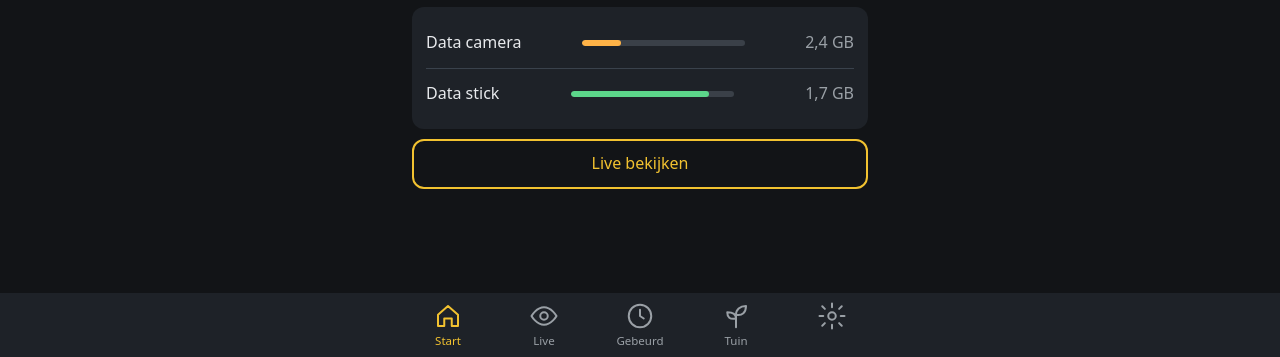
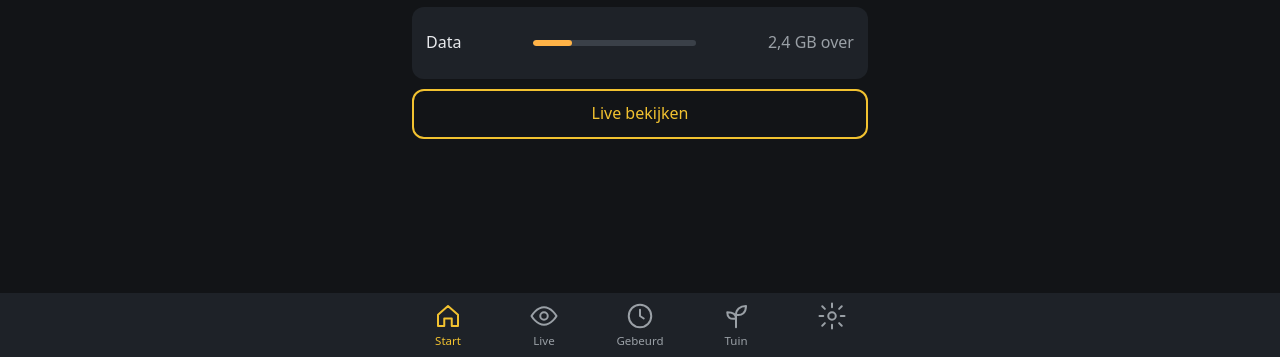
Before and after one commit to proeftuin1977/tuinalarm-ui, a plain HTML site: page proef.html in a window 1280 px wide. Shown: the part 443-800 px from the top of the page. Drawn offline with Linux system fonts and the light colour scheme.

Commit message:
Proef: een databundel
Co-Authored-By: Claude Opus 5.5 <noreply@anthropic.com>

```diff
--- a/proef.html
+++ b/proef.html
@@ -38,8 +38,7 @@
   </div>
 
   <div class="kaart" onclick="ga('instellingen')">
-    <div class="regel"><span class="naam">Data camera</span><div class="balk let-op"><i style="width:24%"></i></div><span class="waarde">2,4 GB</span></div>
-    <div class="regel"><span class="naam">Data stick</span><div class="balk"><i style="width:85%"></i></div><span class="waarde">1,7 GB</span></div>
+    <div class="regel"><span class="naam">Data</span><div class="balk let-op"><i style="width:24%"></i></div><span class="waarde">2,4 GB over</span></div>
   </div>
 
   <button class="knop tweede" onclick="ga('live')">Live bekijken</button>
--- a/sw.js
+++ b/sw.js
@@ -1,5 +1,5 @@
 // Bewaart de app-bestanden zodat de app snel opent. Verhoog VERSIE na elke wijziging.
-const VERSIE = 'tuinalarm-v13';
+const VERSIE = 'tuinalarm-v14';
 const BESTANDEN = ['./', 'index.html', 'bouwdoos.css', 'proef.html', 'basis-1.html', 'basis-1.css', 'opzet-1-indeling.html', 'opzet-2-bouwdoos.html', 'start-rustig.html', 'start-combi.html', 'start-b-groot.html', 'start-b.html', 'startscherm-opties.html', 'ui-voorbeeld.html', 'manifest.webmanifest', 'icon-192.png', 'icon-512.png'];
 self.addEventListener('install', e => {
   e.waitUntil(caches.open(VERSIE)
```
